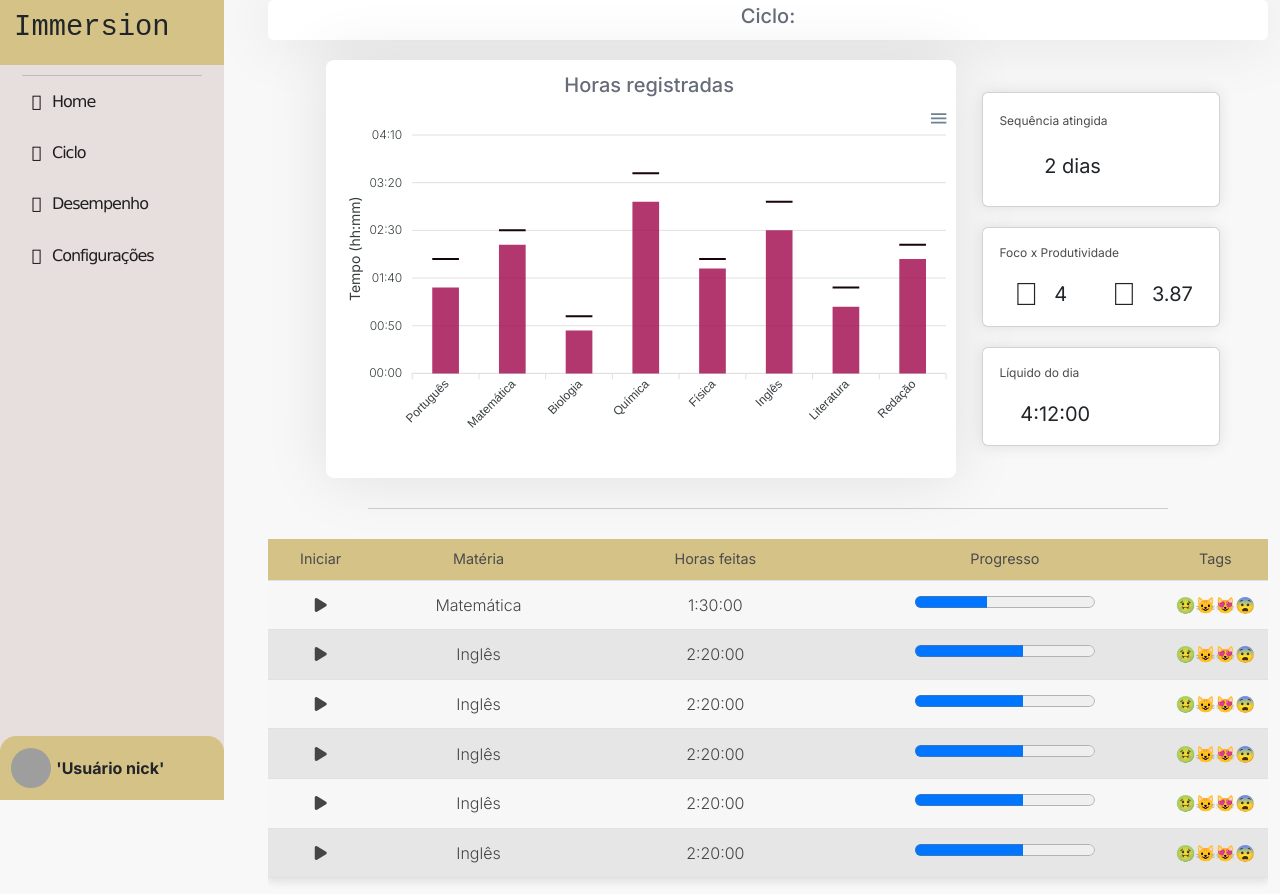
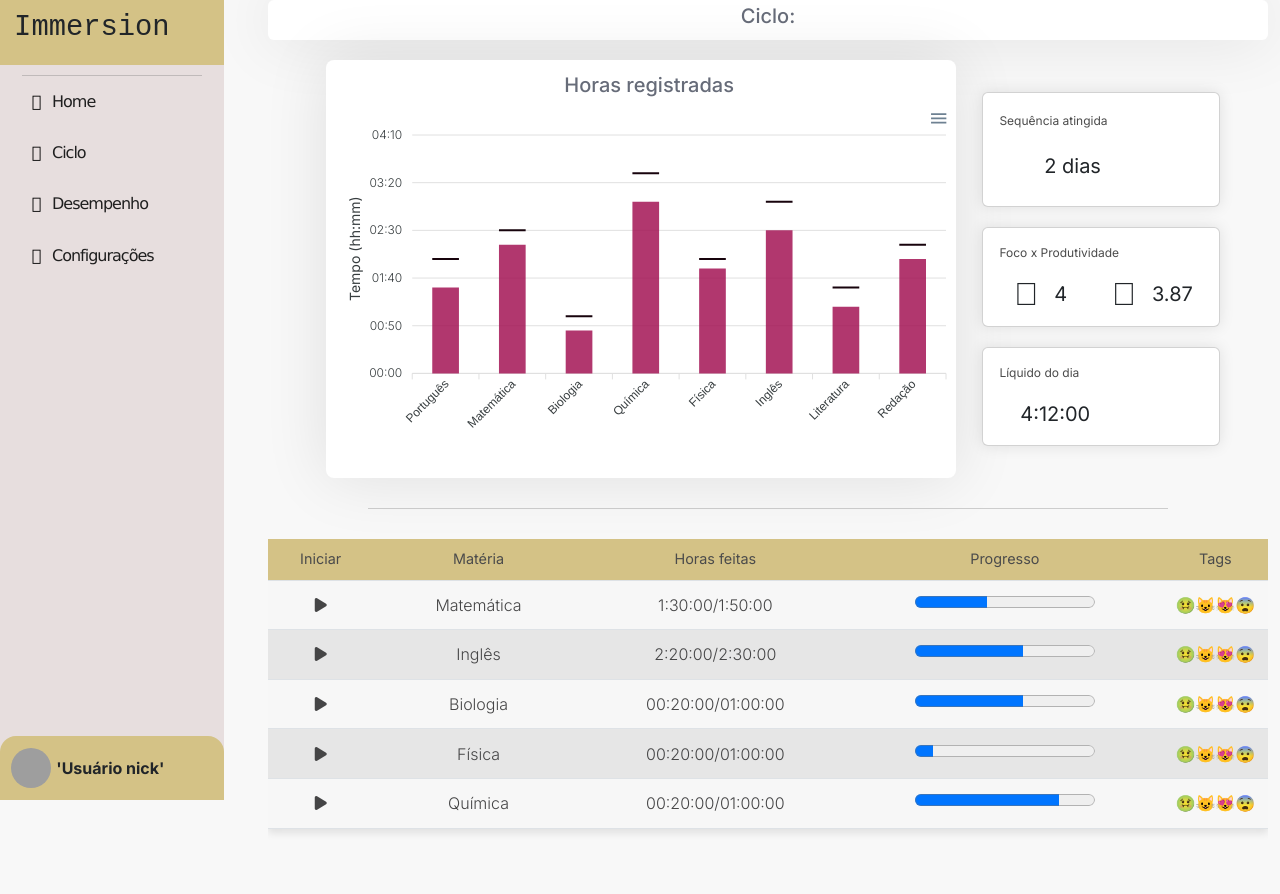
Before and after one commit to FreitassPedro/Immersion, a React (Vite) app in the folder frontend/: page /ciclo in a window 1280 px wide. After the commit the page ends 845 px from the top, so only its background shows below. Built offline with nearby package versions, Linux system fonts and the light colour scheme; grey boxes are pictures that could not be loaded; some icons are missing.

Commit message:
Datatable via JSON

```diff
--- a/frontend/src/components/CicloTable/index.tsx
+++ b/frontend/src/components/CicloTable/index.tsx
@@ -1,3 +1,4 @@
+import { cicloTableData } from "../../data/cicloTableData";
 
 export const CicloTable = () => {
 
@@ -15,48 +16,16 @@ export const CicloTable = () => {
                 </thead>
 
                 <tbody>
-                    <tr>
-                        <td ><i className="fa-solid fa-play" /></td>
-                        <td>Matemática</td>
-                        <td>1:30:00</td>
-                        <td><progress value={0.4} max={1} /></td>
-                        <td>🤢😺😻😨</td>
-                    </tr>
-                    <tr>
-                        <td><i className="fa-solid fa-play" /></td>
-                        <td>Inglês</td>
-                        <td>2:20:00</td>
-                        <td><progress value={0.6} max={1} /></td>
-                        <td>🤢😺😻😨</td>
-                    </tr>
-                    <tr>
-                        <td><i className="fa-solid fa-play" /></td>
-                        <td>Inglês</td>
-                        <td>2:20:00</td>
-                        <td><progress value={0.6} max={1} /></td>
-                        <td>🤢😺😻😨</td>
-                    </tr>
-                    <tr>
-                        <td><i className="fa-solid fa-play" /></td>
-                        <td>Inglês</td>
-                        <td>2:20:00</td>
-                        <td><progress value={0.6} max={1} /></td>
-                        <td>🤢😺😻😨</td>
-                    </tr>
-                    <tr>
-                        <td><i className="fa-solid fa-play" /></td>
-                        <td>Inglês</td>
-                        <td>2:20:00</td>
-                        <td><progress value={0.6} max={1} /></td>
-                        <td>🤢😺😻😨</td>
-                    </tr>
-                    <tr>
-                        <td><i className="fa-solid fa-play" /></td>
-                        <td>Inglês</td>
-                        <td>2:20:00</td>
-                        <td><progress value={0.6} max={1}/></td>
-                        <td>🤢😺😻😨</td>
-                    </tr>
+                    {cicloTableData.map((item) => (
+                        <tr key={item.id}>
+                            <td><i className="fa-solid fa-play" /></td>
+                            <td>{item.materia}</td>
+                            <td>{item.horasFeitas}/{item.horasTotais}</td>
+                            <td><progress value={item.progresso} max={1} /></td>
+                            <td>{item.tags}</td>
+                        </tr>
+                    ))}
+
                 </tbody>
             </table>
         </div>
--- /dev/null
+++ b/frontend/src/data/cicloTableData.ts
@@ -0,0 +1,50 @@
+interface cicloTableData {
+    id : number | string,
+    materia: string,
+    horasTotais: string,
+    horasFeitas: string,
+    progresso: number,
+    tags: string,
+}
+export const cicloTableData = [
+    {
+        id: 1,
+        materia: 'Matemática',
+        horasTotais: '1:50:00',
+        horasFeitas: '1:30:00',
+        progresso: 0.4,
+        tags: '🤢😺😻😨'
+    },
+    {
+        id: 2,
+        materia: 'Inglês',
+        horasTotais: '2:30:00',
+        horasFeitas: '2:20:00',
+        progresso: 0.6,
+        tags: '🤢😺😻😨'
+    },
+    {
+        id: 3,
+        materia: 'Biologia',
+        horasTotais: '01:00:00',
+        horasFeitas: '00:20:00',
+        progresso: 0.6,
+        tags: '🤢😺😻😨'
+    },
+    {
+        id: 4,
+        materia: 'Física',
+        horasTotais: '01:00:00',
+        horasFeitas: '00:20:00',
+        progresso: 0.1,
+        tags: '🤢😺😻😨'
+    },
+    {
+        id: 5,
+        materia: 'Química',
+        horasTotais: '01:00:00',
+        horasFeitas: '00:20:00',
+        progresso: 0.8,
+        tags: '🤢😺😻😨'
+    }
+];
```
